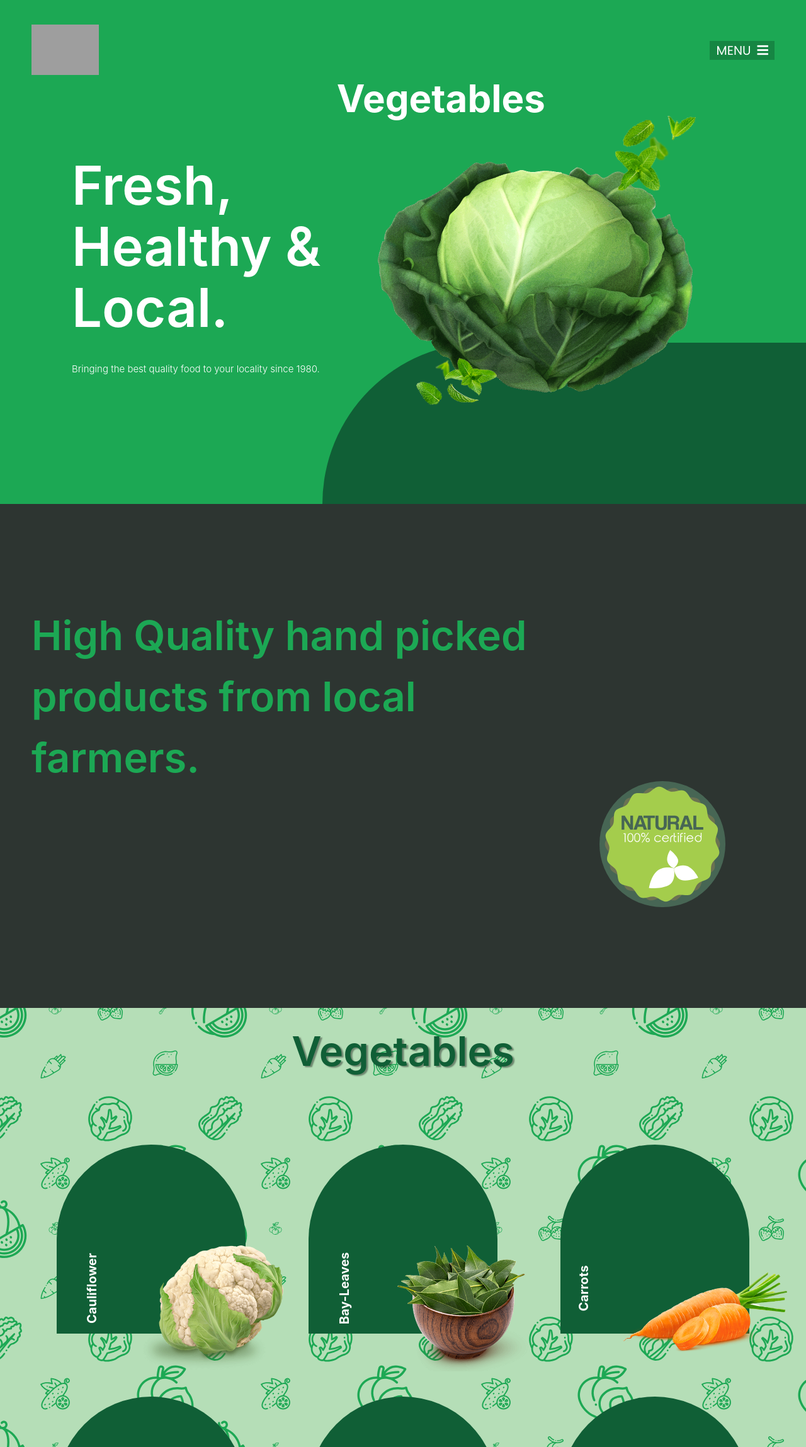
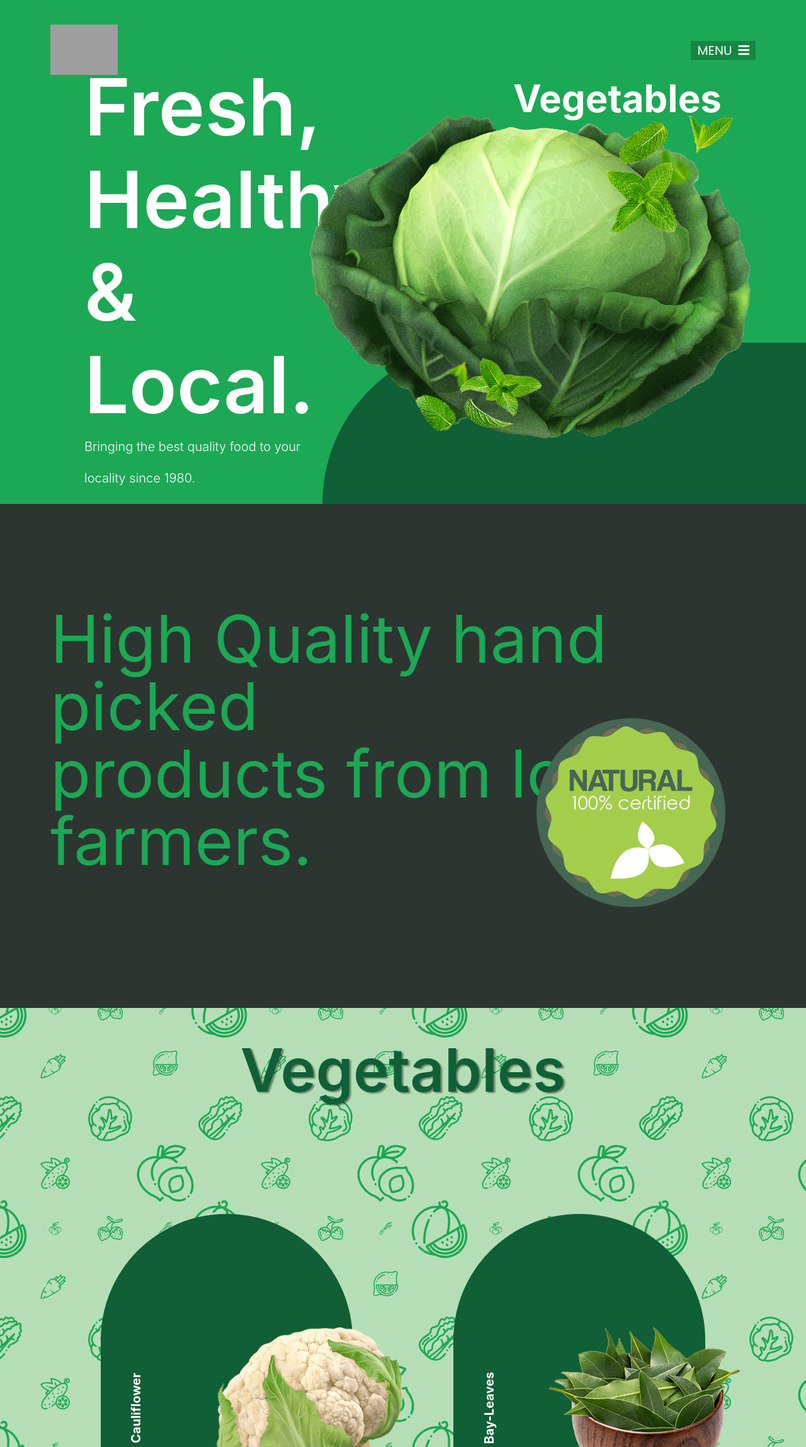
Before and after one commit to mukulrajpoot262610/veg-shop, a React (Create React App) app: page / in a window 1280 px wide. Shown: the top 2297 px of the page at 63% size. Built offline with nearby package versions, Linux system fonts and the light colour scheme; grey boxes are pictures that could not be loaded.

Commit message:
Updated Size

```diff
--- a/src/components/Header.js
+++ b/src/components/Header.js
@@ -47,7 +47,7 @@ const Header = () => {
           />
           <h1
             className="text"
-            style={{ transform: `translateY(${offesetY * 0.3}px)` }}
+            style={{ transform: `translateY(${offesetY * 0.4}px)` }}
           >
             Vegetables
           </h1>
@@ -55,7 +55,7 @@ const Header = () => {
             src="/images/header/mint-leaves-2.png"
             className="last"
             alt=""
-            style={{ transform: `translateY(-${offesetY * 0.2}px)` }}
+            style={{ transform: `translateY(-${offesetY * 0.4}px)` }}
           />
         </HeroImage>
       </Hero>
@@ -78,7 +78,7 @@ const Hero = styled.div`
   display: flex;
   justify-content: center;
   align-items: center;
-  padding: 0 5rem;
+  padding: 0 7rem;
   padding-top: 10vh;
 
   @media (max-width: 768px) {
@@ -91,16 +91,16 @@ const HeroText = styled.div`
   flex-direction: column;
 
   & > h1 {
-    font-size: 8.5rem;
+    font-size: 12.5rem;
     font-weight: 600;
-    line-height: 9.7rem;
+    line-height: 14.7rem;
     color: #fff;
   }
 
   & > span {
-    font-size: 1.5rem;
+    font-size: 2rem;
     font-weight: 300;
-    line-height: 9.7rem;
+    line-height: 5rem;
     color: #fff;
   }
   @media (max-width: 768px) {
@@ -115,7 +115,7 @@ const HeroImage = styled.div`
   display: flex;
 
   & > img {
-    width: 10vw;
+    width: 20rem;
     object-fit: contain;
     position: absolute;
     top: 50%;
@@ -131,11 +131,12 @@ const HeroImage = styled.div`
     color: white;
     position: absolute;
     z-index: 0;
+    right: 0;
   }
 
   .main-image {
     object-fit: contain;
-    width: 50rem;
+    width: 70rem;
     z-index: 10;
   }
 
--- a/src/components/Navbar.js
+++ b/src/components/Navbar.js
@@ -32,7 +32,7 @@ const Nav = styled.nav`
   display: flex;
   justify-content: space-between;
   align-items: center;
-  padding: 0 5rem;
+  padding: 0 8rem;
   transition: 1s ease;
 
   /* &:hover {
--- a/src/components/Product.js
+++ b/src/components/Product.js
@@ -13,10 +13,10 @@ const Product = ({ name, image, price }) => {
 
 const Prod = styled.div`
   position: relative;
-  height: 30rem;
-  width: 30rem;
+  height: 40rem;
+  width: 40rem;
   background-color: #105f36;
-  margin: 5rem;
+  margin: 8rem;
   border-top-left-radius: 20rem;
   border-top-right-radius: 20rem;
   display: flex;
@@ -34,18 +34,20 @@ const Prod = styled.div`
 
   & > img {
     position: absolute;
-    height: 20rem;
+    height: 30rem;
     bottom: -20%;
     right: -20%;
+    z-index: 10;
   }
 
   & > span {
     position: absolute;
     color: #fff;
-    font-size: 6rem;
+    font-size: 8rem;
     opacity: 0;
     transform: translateX(20rem);
     transition: all 1s ease;
+    z-index: 0;
   }
 
   &:hover span {
--- a/src/components/ProductsList.js
+++ b/src/components/ProductsList.js
@@ -24,8 +24,8 @@ const Page = styled.div`
 
 const Head1 = styled.div`
   text-align: center;
-  padding: 2rem;
-  font-size: 6.5rem;
+  padding: 5rem;
+  font-size: 9.5rem;
   font-weight: 600;
   line-height: 9.7rem;
   color: #105f36;
@@ -33,7 +33,7 @@ const Head1 = styled.div`
 `;
 
 const Data = styled.div`
-  padding: 3rem;
+  padding: 5rem;
   display: flex;
   flex-wrap: wrap;
   justify-content: center;
--- a/src/index.css
+++ b/src/index.css
@@ -33,7 +33,7 @@ html {
 
 @media screen and (max-width: 540px) {
   html {
-    font-size: 40%;
+    font-size: 30%;
   }
 }
 
--- a/src/pages/Homepage.js
+++ b/src/pages/Homepage.js
@@ -22,13 +22,13 @@ const Quality = styled.section`
   height: 100vh;
   background-color: #2d3531;
   display: flex;
-  padding: 0 5rem;
+  padding: 0 8rem;
   position: relative;
 
   & > h1 {
-    font-size: 6.5rem;
-    font-weight: 600;
-    line-height: 9.7rem;
+    font-size: 10.5rem;
+    font-weight: 400;
+    line-height: 10.7rem;
     color: #1ca854;
     position: absolute;
     top: 20%;
@@ -36,7 +36,7 @@ const Quality = styled.section`
 
   & > img {
     object-fit: contain;
-    height: 20rem;
+    height: 30rem;
     position: absolute;
     bottom: 20%;
     right: 10%;
```
